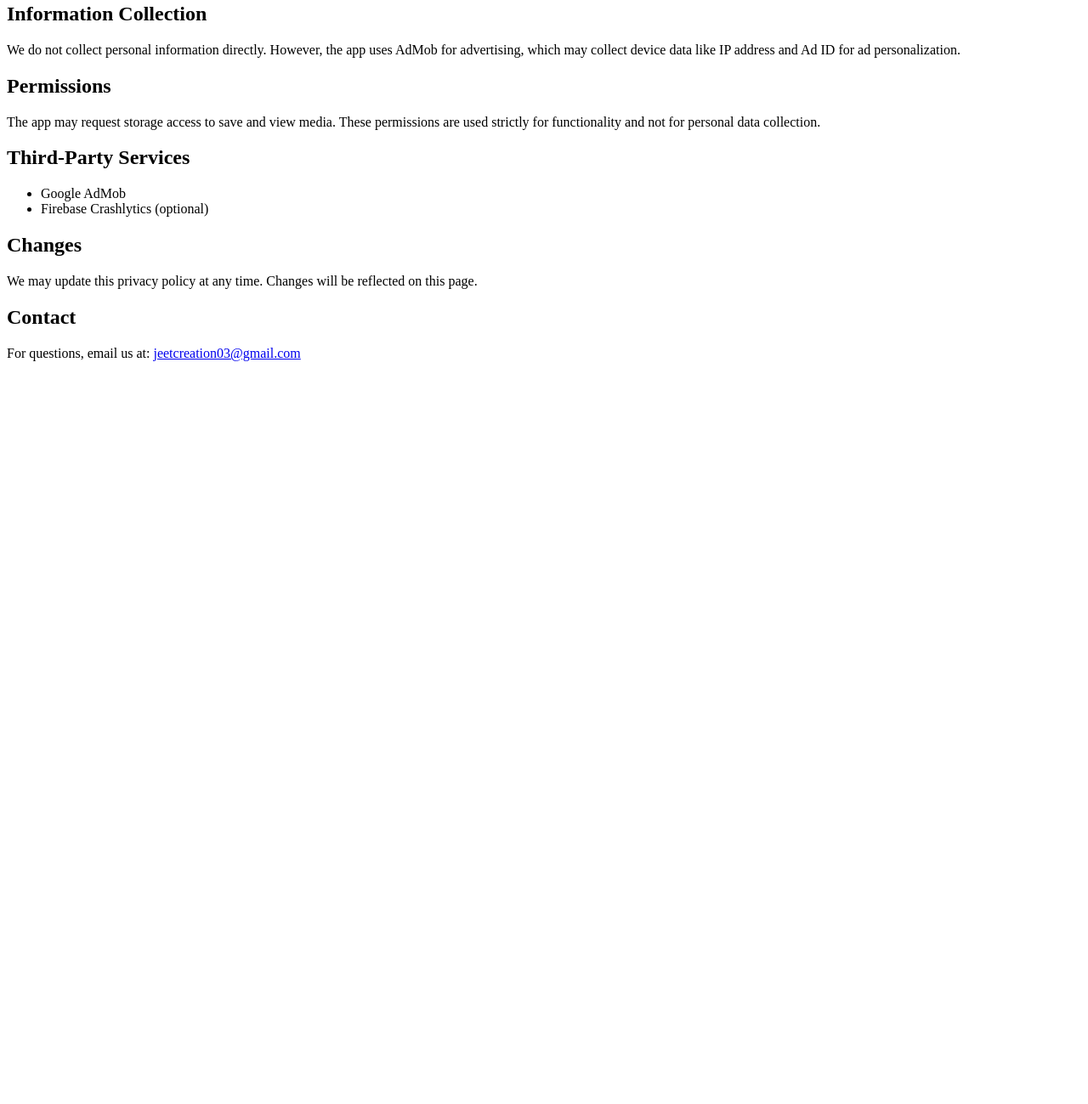
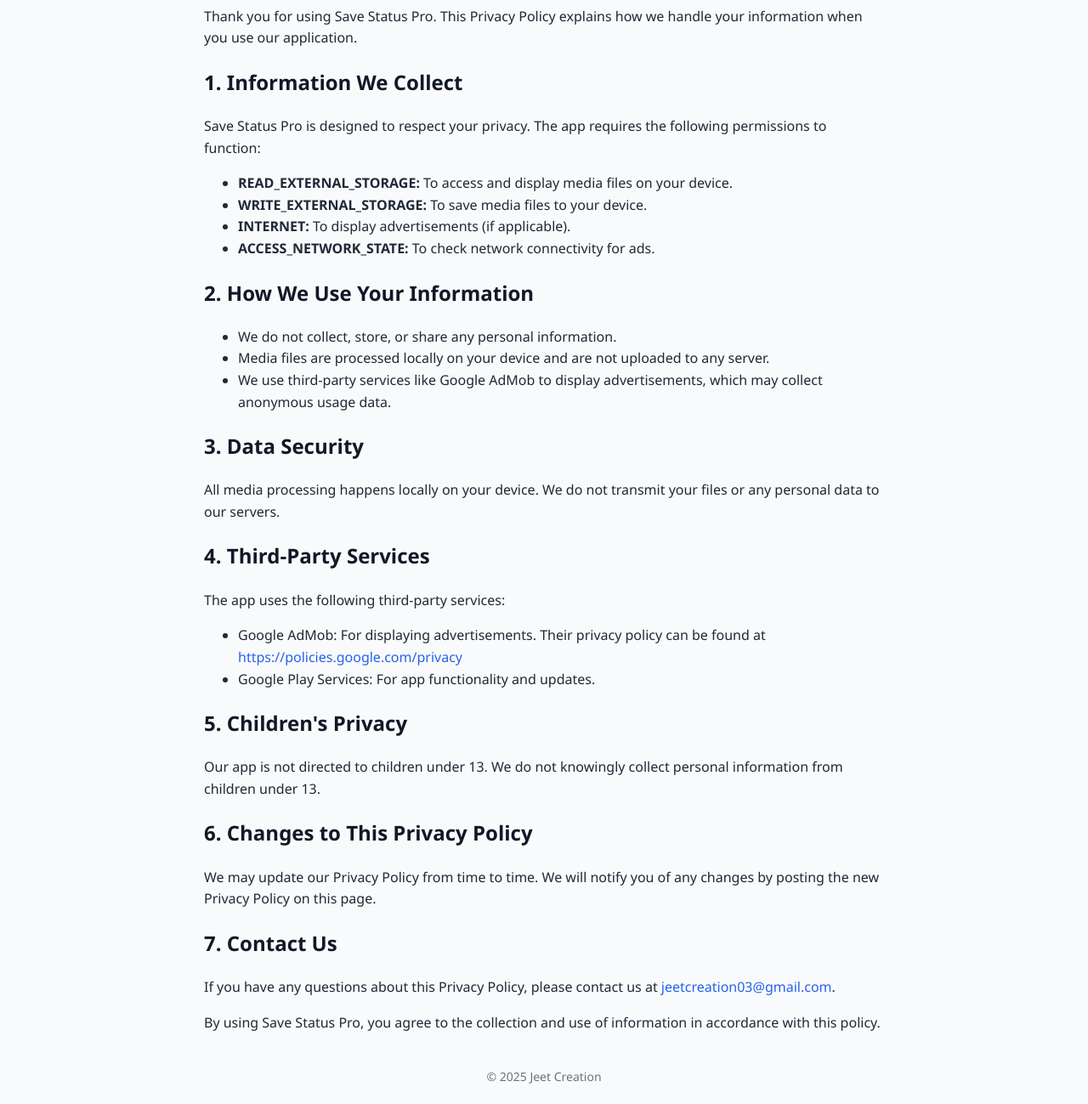
Before and after one commit to jeet7738/Jeetcreation, a plain HTML site: page privacy-status.html in a window 1280 px wide. Shown: the part 149-1448 px from the top of the page at 85% size. Before the commit the page ends 800 px from the top, so only its background shows below. Drawn offline with Linux system fonts and the light colour scheme.

Commit message:
Update privacy-status.html

```diff
--- a/privacy-status.html
+++ b/privacy-status.html
@@ -2,30 +2,87 @@
 <html lang="en">
 <head>
   <meta charset="UTF-8" />
+  <meta name="viewport" content="width=device-width, initial-scale=1.0"/>
   <title>Privacy Policy – Save Status Pro</title>
+  <style>
+    body {
+      font-family: 'Segoe UI', sans-serif;
+      background-color: #f9fafb;
+      color: #1f2937;
+      margin: 0;
+      padding: 20px;
+      line-height: 1.6;
+    }
+
+    h1, h2 {
+      color: #111827;
+    }
+
+    a {
+      color: #2563eb;
+      text-decoration: none;
+    }
+
+    .container {
+      max-width: 800px;
+      margin: auto;
+    }
+
+    footer {
+      text-align: center;
+      margin-top: 40px;
+      font-size: 14px;
+      color: #6b7280;
+    }
+  </style>
 </head>
 <body>
-  <h1>Privacy Policy for Save Status Pro</h1>
-  <p><strong>Effective Date:</strong> July 14, 2025</p>
+  <div class="container">
+    <h1>Privacy Policy for Save Status Pro</h1>
+    <p><strong>Last Updated:</strong> July 11, 2025</p>
 
-  <p>Save Status Pro is developed by Jeet Creation. This app allows users to save WhatsApp and WhatsApp Business statuses.</p>
+    <p>Thank you for using Save Status Pro. This Privacy Policy explains how we handle your information when you use our application.</p>
 
-  <h2>Information Collection</h2>
-  <p>We do not collect personal information directly. However, the app uses AdMob for advertising, which may collect device data like IP address and Ad ID for ad personalization.</p>
+    <h2>1. Information We Collect</h2>
+    <p>Save Status Pro is designed to respect your privacy. The app requires the following permissions to function:</p>
+    <ul>
+      <li><strong>READ_EXTERNAL_STORAGE:</strong> To access and display media files on your device.</li>
+      <li><strong>WRITE_EXTERNAL_STORAGE:</strong> To save media files to your device.</li>
+      <li><strong>INTERNET:</strong> To display advertisements (if applicable).</li>
+      <li><strong>ACCESS_NETWORK_STATE:</strong> To check network connectivity for ads.</li>
+    </ul>
 
-  <h2>Permissions</h2>
-  <p>The app may request storage access to save and view media. These permissions are used strictly for functionality and not for personal data collection.</p>
+    <h2>2. How We Use Your Information</h2>
+    <ul>
+      <li>We do not collect, store, or share any personal information.</li>
+      <li>Media files are processed locally on your device and are not uploaded to any server.</li>
+      <li>We use third-party services like Google AdMob to display advertisements, which may collect anonymous usage data.</li>
+    </ul>
 
-  <h2>Third-Party Services</h2>
-  <ul>
-    <li>Google AdMob</li>
-    <li>Firebase Crashlytics (optional)</li>
-  </ul>
+    <h2>3. Data Security</h2>
+    <p>All media processing happens locally on your device. We do not transmit your files or any personal data to our servers.</p>
 
-  <h2>Changes</h2>
-  <p>We may update this privacy policy at any time. Changes will be reflected on this page.</p>
+    <h2>4. Third-Party Services</h2>
+    <p>The app uses the following third-party services:</p>
+    <ul>
+      <li>Google AdMob: For displaying advertisements. Their privacy policy can be found at <a href="https://policies.google.com/privacy" target="_blank">https://policies.google.com/privacy</a></li>
+      <li>Google Play Services: For app functionality and updates.</li>
+    </ul>
 
-  <h2>Contact</h2>
-  <p>For questions, email us at: <a href="mailto:jeetcreation03@gmail.com">jeetcreation03@gmail.com</a></p>
+    <h2>5. Children's Privacy</h2>
+    <p>Our app is not directed to children under 13. We do not knowingly collect personal information from children under 13.</p>
+
+    <h2>6. Changes to This Privacy Policy</h2>
+    <p>We may update our Privacy Policy from time to time. We will notify you of any changes by posting the new Privacy Policy on this page.</p>
+
+    <h2>7. Contact Us</h2>
+    <p>If you have any questions about this Privacy Policy, please contact us at <a href="mailto:jeetcreation03@gmail.com">jeetcreation03@gmail.com</a>.</p>
+
+    <p>By using Save Status Pro, you agree to the collection and use of information in accordance with this policy.</p>
+
+    <footer>
+      &copy; 2025 Jeet Creation
+    </footer>
+  </div>
 </body>
 </html>
```
